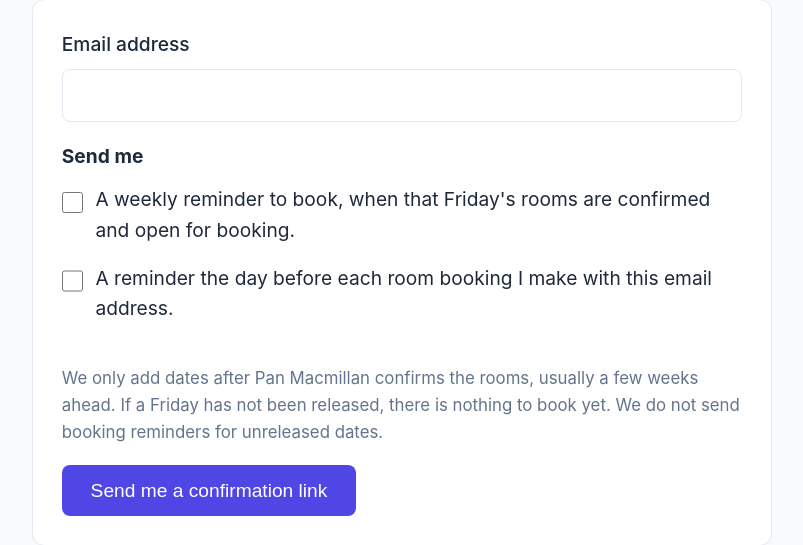
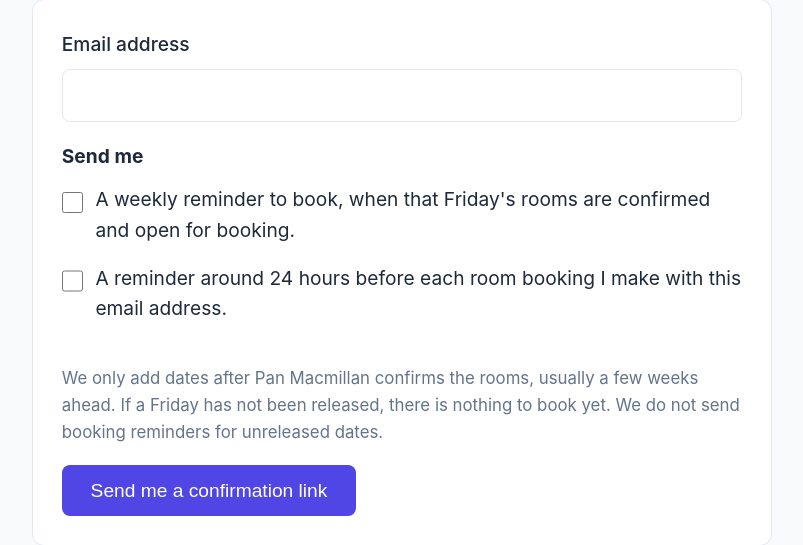
Before and after one commit to marcjtheodore1-sketch/lagc-room-bookings, a Flask app: page /reminders in a window 1280 px wide. Shown: the part 397-942 px from the top of the page, without its empty margins (238-1041 px from the left). Run offline with Flask 3, Linux system fonts and the light colour scheme.

Commit message:
Send booking reminders near 24 hours before start

```diff
--- a/app.py
+++ b/app.py
@@ -800,12 +800,25 @@ def reminder_base_url():
 def reminders_mail_ready():
     return app.config['ENABLE_EMAIL'] and not missing_email_configuration()
 
+def booking_start_datetime(booking):
+    """Local start time, including a custom start for an open room."""
+    if booking.room.room_type == 'open':
+        start_hhmm = get_effective_room_hours(
+            booking.booking_date.isoformat(), booking.room)[0]
+    else:
+        start_hhmm = TIME_SLOTS[booking.start_slot]['time']
+    return datetime.combine(
+        booking.booking_date,
+        datetime.strptime(start_hhmm, '%H:%M').time(),
+        tzinfo=ZoneInfo('Europe/London'),
+    )
+
 def run_reminder_job(now=None):
-    """Run once daily. Only confirmed, opted-in people receive reminders.
-
-    Weekly booking reminders are due Monday to Thursday for the next Friday,
-    and only once that Friday has been published in the booking schedule. A
-    date published after Monday is picked up on the next daily run.
+    """Run hourly. Only confirmed, opted-in people receive reminders.
+
+    Weekly booking reminders are due on the first daytime run Monday to
+    Thursday after that Friday has been published in the booking schedule.
+    Booked-session reminders are due within 24 hours of the booking start.
     """
     if not reminders_mail_ready():
         raise RuntimeError('Reminder email is not configured; no reminders were marked sent')
@@ -814,7 +827,8 @@ def run_reminder_job(now=None):
     schedule = get_room_schedule_ids()
     next_friday = today + timedelta(days=(4 - today.weekday()) % 7)
     days_until = (next_friday - today).days
-    bookable_this_week = 1 <= days_until <= 4 and bool(schedule.get(next_friday.isoformat()))
+    bookable_this_week = (1 <= days_until <= 4 and now.hour >= 9
+                          and bool(schedule.get(next_friday.isoformat())))
     tomorrow = today + timedelta(days=1)
     bookings = []
     if tomorrow.weekday() == 4 and schedule.get(tomorrow.isoformat()):
@@ -824,7 +838,9 @@ def run_reminder_job(now=None):
         ).all()
     bookings_by_email = {}
     for booking in bookings:
-        if booking.room_id in schedule[tomorrow.isoformat()] and booking.room.is_active:
+        hours_until = (booking_start_datetime(booking) - now).total_seconds() / 3600
+        if (booking.room_id in schedule[tomorrow.isoformat()]
+                and booking.room.is_active and 0 < hours_until <= 24):
             bookings_by_email.setdefault(booking.user_email.strip().lower(), []).append(booking)
 
     counts = {'booking_open': 0, 'booking_day': 0, 'failed': 0}
@@ -1161,7 +1177,7 @@ def request_reminders():
     if booking_open:
         choices.append('a weekly reminder when that Friday is open for booking')
     if booking_day:
-        choices.append('a reminder the day before each room booking you make with this email address')
+        choices.append('a reminder around 24 hours before each room booking you make with this email address')
     body = (
         'Hello,\n\nSomeone requested Fridays @ Farringdon email reminders for this address.\n\n'
         'Requested reminders:\n- ' + '\n- '.join(choices) + '\n\n'
--- a/scheduler_proxy.py
+++ b/scheduler_proxy.py
@@ -1,4 +1,4 @@
-"""Daily task on the charity's paid PythonAnywhere account.
+"""Hourly task on the charity's paid PythonAnywhere account.
 
 The free bookings host cannot run its own scheduled tasks. Install this script
 on the charity account and put the matching trigger token in a mode-600 file
--- a/send_reminders.py
+++ b/send_reminders.py
@@ -1,4 +1,4 @@
-"""Run once each morning using a PythonAnywhere scheduled task.
+"""Run hourly using a PythonAnywhere scheduled task.
 
 Use the same virtual environment as the web app. Its actual path must be
 checked on the host before configuring the scheduled task.
--- a/templates/reminder_confirm.html
+++ b/templates/reminder_confirm.html
@@ -6,7 +6,7 @@
     <p>You have chosen:</p>
     <ul>
         {% if booking_open %}<li>A weekly reminder when that Friday is open for booking.</li>{% endif %}
-        {% if booking_day %}<li>A reminder the day before each room booking made with this email address.</li>{% endif %}
+        {% if booking_day %}<li>A reminder around 24 hours before each room booking made with this email address.</li>{% endif %}
     </ul>
     <form action="/reminders/confirm/{{ token }}" method="post"><button class="btn btn-primary" type="submit">Confirm these reminders</button></form>
     <p>If you did not request this, close this page. No reminders will start.</p>
--- a/templates/reminder_manage.html
+++ b/templates/reminder_manage.html
@@ -8,7 +8,7 @@
         <fieldset>
             <legend>Send me</legend>
             <label class="reminder-choice"><input type="checkbox" name="booking_open" {% if subscription.booking_open %}checked{% endif %}> <span>A weekly reminder when that Friday is open for booking.</span></label>
-            <label class="reminder-choice"><input type="checkbox" name="booking_day" {% if subscription.booking_day %}checked{% endif %}> <span>A reminder the day before each room booking I make.</span></label>
+            <label class="reminder-choice"><input type="checkbox" name="booking_day" {% if subscription.booking_day %}checked{% endif %}> <span>A reminder around 24 hours before each room booking I make.</span></label>
         </fieldset>
         <p class="hint">Untick both boxes to stop all reminders.</p>
         <button class="btn btn-primary" type="submit">Save choices</button>
--- a/templates/reminders.html
+++ b/templates/reminders.html
@@ -15,7 +15,7 @@
         <fieldset>
             <legend>Send me</legend>
             <label class="reminder-choice"><input type="checkbox" name="booking_open"> <span>A weekly reminder to book, when that Friday's rooms are confirmed and open for booking.</span></label>
-            <label class="reminder-choice"><input type="checkbox" name="booking_day"> <span>A reminder the day before each room booking I make with this email address.</span></label>
+            <label class="reminder-choice"><input type="checkbox" name="booking_day"> <span>A reminder around 24 hours before each room booking I make with this email address.</span></label>
         </fieldset>
         <p class="hint">We only add dates after Pan Macmillan confirms the rooms, usually a few weeks ahead. If a Friday has not been released, there is nothing to book yet. We do not send booking reminders for unreleased dates.</p>
         <button class="btn btn-primary" type="submit">Send me a confirmation link</button>
```
Also changed, not shown: tests/test_reminders.py (+5 -3 lines), README.md.
